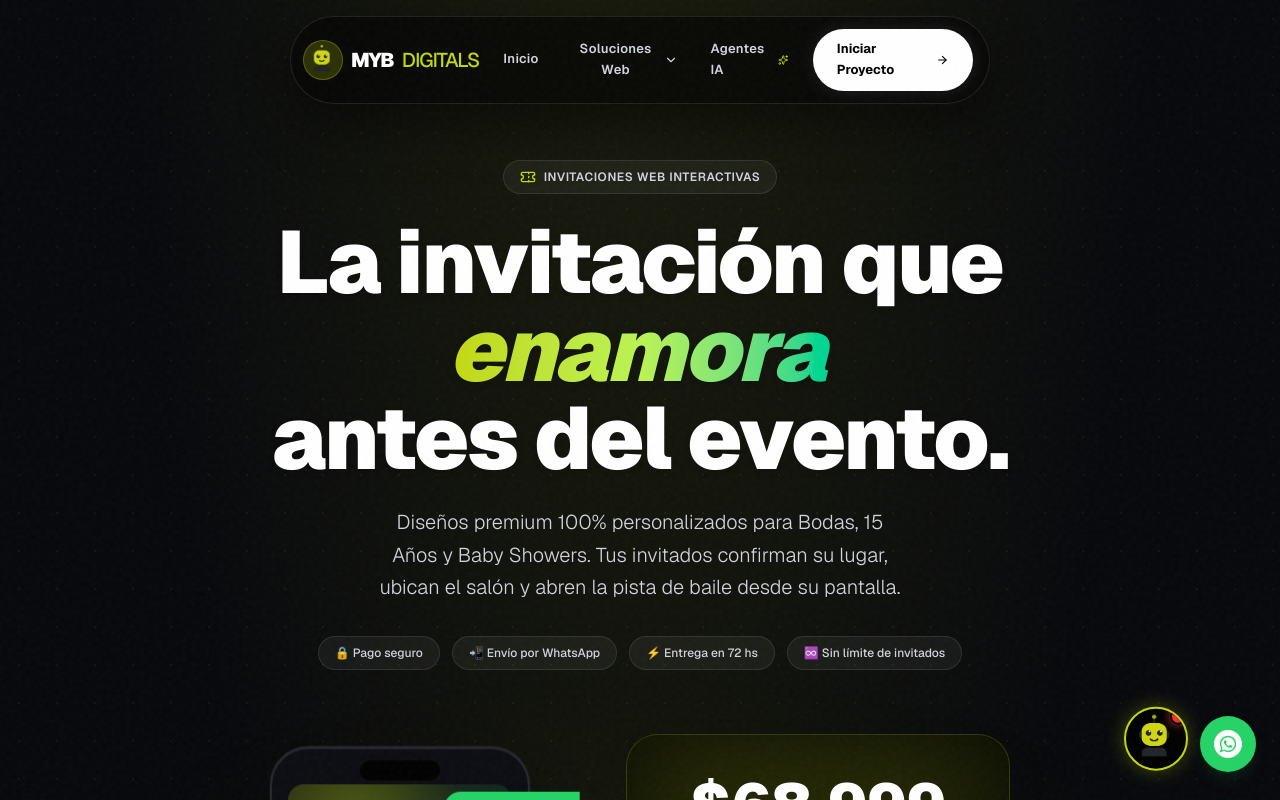
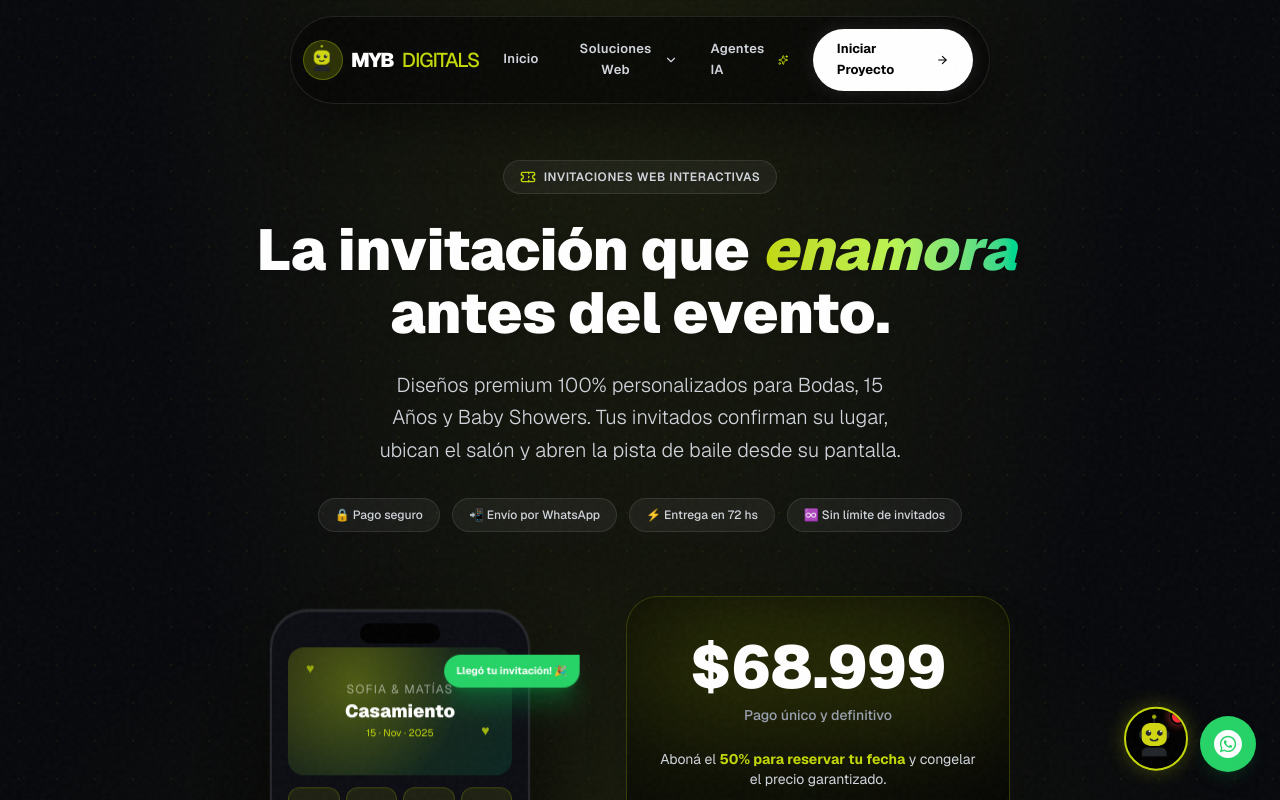
Before and after one commit to ProgWBVSG/mybdigitals-wb, a Next.js app: page /servicios/web/invitaciones in a window 1280 px wide. Shown: the top 800 px of the page. Built offline with nearby package versions, Linux system fonts and the light colour scheme.

Commit message:
fix(ui): enforce strict two-line layout for invitaciones hero title

```diff
--- a/src/app/servicios/web/invitaciones/page.tsx
+++ b/src/app/servicios/web/invitaciones/page.tsx
@@ -299,13 +299,17 @@ export default function InvitationsPage() {
             <motion.h1
               id="inv-hero-title"
               variants={fadeUp}
-              className="text-[clamp(2.5rem,7vw,5.5rem)] font-black tracking-tight mb-6 text-white leading-[1.0] drop-shadow-md w-full"
+              className="flex flex-col items-center justify-center font-black tracking-tight mb-6 text-white leading-[1.1] drop-shadow-md w-full"
             >
-              La invitación que{" "}
-              <span className="text-transparent bg-clip-text bg-gradient-to-r from-primary via-lime-300 to-emerald-400 italic pr-2 pb-[0.1em]">
-                enamora
+              <span className="text-[clamp(1.5rem,4.5vw,5.5rem)] whitespace-nowrap">
+                La invitación que{" "}
+                <span className="text-transparent bg-clip-text bg-gradient-to-r from-primary via-lime-300 to-emerald-400 italic pr-2 pb-[0.1em]">
+                  enamora
+                </span>
               </span>
-              <br />{" "}antes del evento.
+              <span className="text-[clamp(1.5rem,4.5vw,5.5rem)] whitespace-nowrap">
+                antes del evento.
+              </span>
             </motion.h1>
 
             {/* Subtext */}
```
